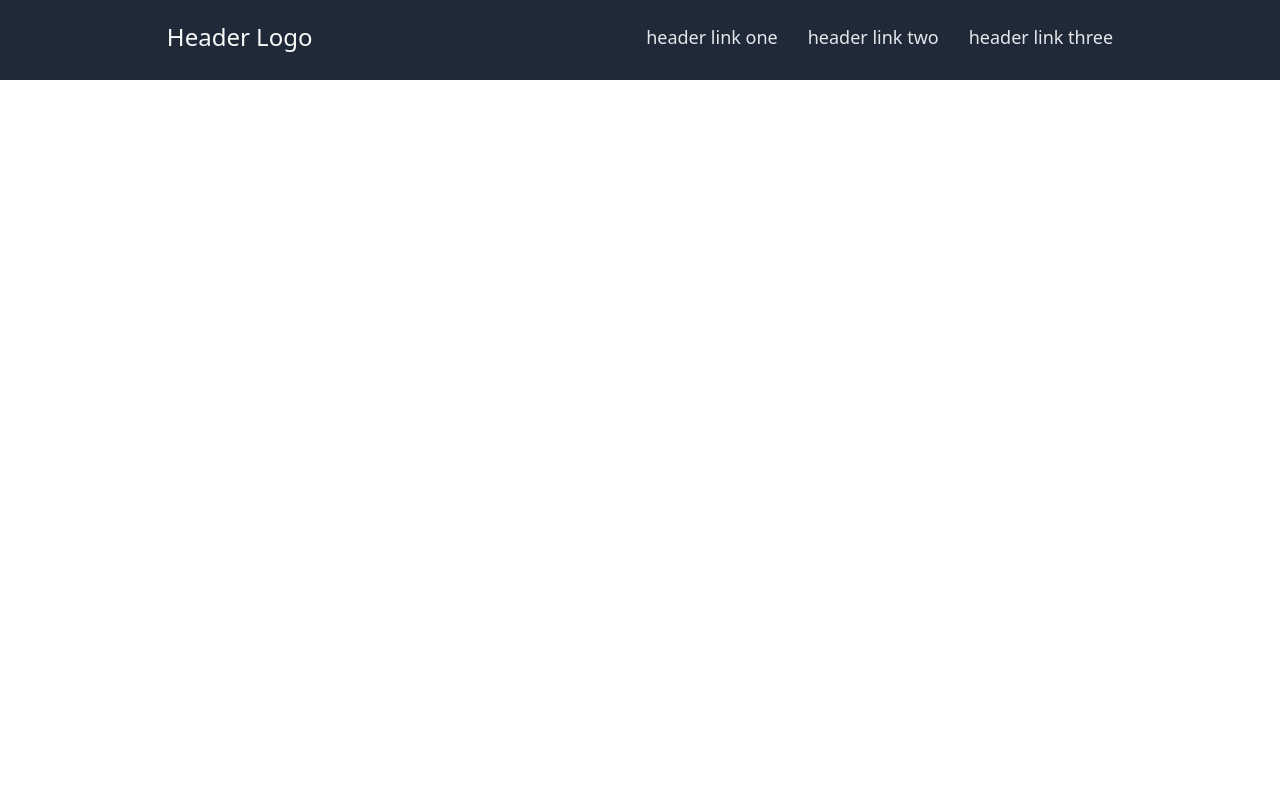
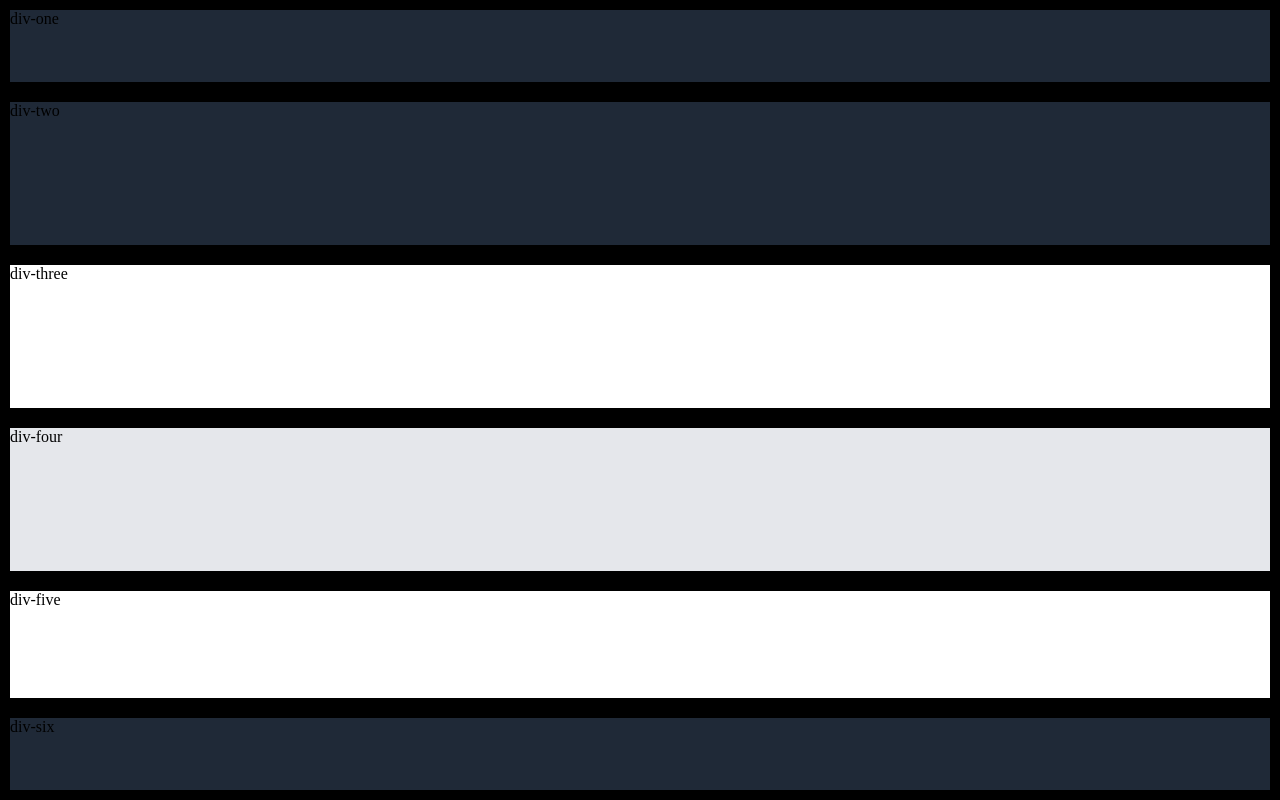
Before and after one commit to aledbutch/product-landing-page-, a plain HTML site: page index.html in a window 1280 px wide. Drawn offline with Linux system fonts and the light colour scheme.

Commit message:
Re-strucutred layout by adding more divs

```diff
--- a/index.html
+++ b/index.html
@@ -8,29 +8,17 @@
 </head>
 <body>
 
-     <!-- Section 1 -->
+<div id="main-container">
 
-<div class="container-one">
+<div id="div-one">div-one</div>
+<div id="div-two">div-two</div>
+<div id="div-three">div-three</div>
+<div id="div-four">div-four</div>
+<div id="div-five">div-five</div>
+<div id="div-six">div-six</div>
 
-<div class="header">
-    <div id="header-logo">Header Logo</div>
-
-    <div class="ott">
-    <div id="header-link-one">header link one</div>
-    <div id="header-link-two">header link two</div>
-    <div id="header-link-three">header link three</div>
-</div>
-</div>
-
-
-<div class="left"></div>
-<div class="right"></div>
 
 </div>
 
-<!--Section 2-->
-
-
-
 </body>
 </html>
--- a/styles.css
+++ b/styles.css
@@ -1,33 +1,37 @@
-* {
-    margin: 0;
-    padding: 0;
-    box-sizing: border-box;}
+html, body {
+    height: 100%;
+    margin: 0; /* Remove any default browser margin */
+  }
 
+  #main-container {
+    display: flex;
+    flex-direction:column;
+    align-items: stretch;
+    height: 100%;
+}
 
-body {
-    font-family:
-    system-ui, -apple-system, BlinkMacSystemFont, 'Segoe UI', Roboto, Oxygen, Ubuntu, Cantarell, 'Open Sans', 'Helvetica Neue', sans-serif; }
+#main-container div{
+    border:
+    10px solid black;
 
-.container-one{
-    background-color:#1F2937;
-    height: 80px;}
+}
 
-   .header {
-    display: flex;
-    justify-content: space-around;
-    color: #F9FAF8;font-size: 24px;}
+#div-one {
+    height:10%;
+background-color: #1f2937;}
 
-#header-logo{
-    align-self: flex-start;
-    margin-top: 20px;}
+#div-two {
+    height:20%;
+    background-color: #1f2937;}
 
-.ott{
-    display: flex;
-    flex-direction: row;
-    justify-content: space-between;
-    gap: 30px;
-    color: #E5E7EB;
-    font-size: 18px;
-    margin-top: 25px;}
+#div-three {height:20%;}
 
-    /*Container two/*
+#div-four {
+    height:20%;
+background-color:#e5e7eb; ;}
+
+#div-five {height: 15%;}
+
+#div-six {
+    height:10%;
+    background-color: #1f2937;}
```
